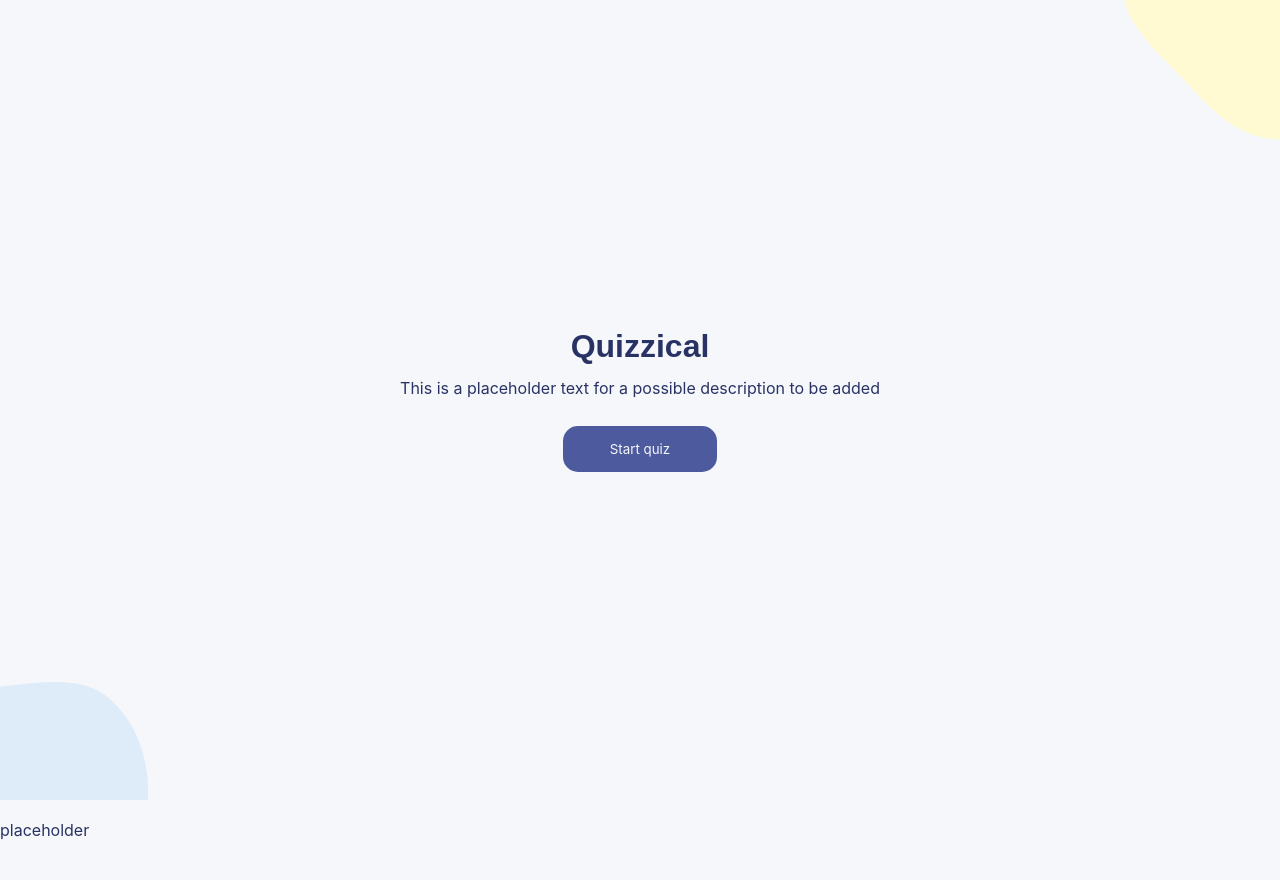
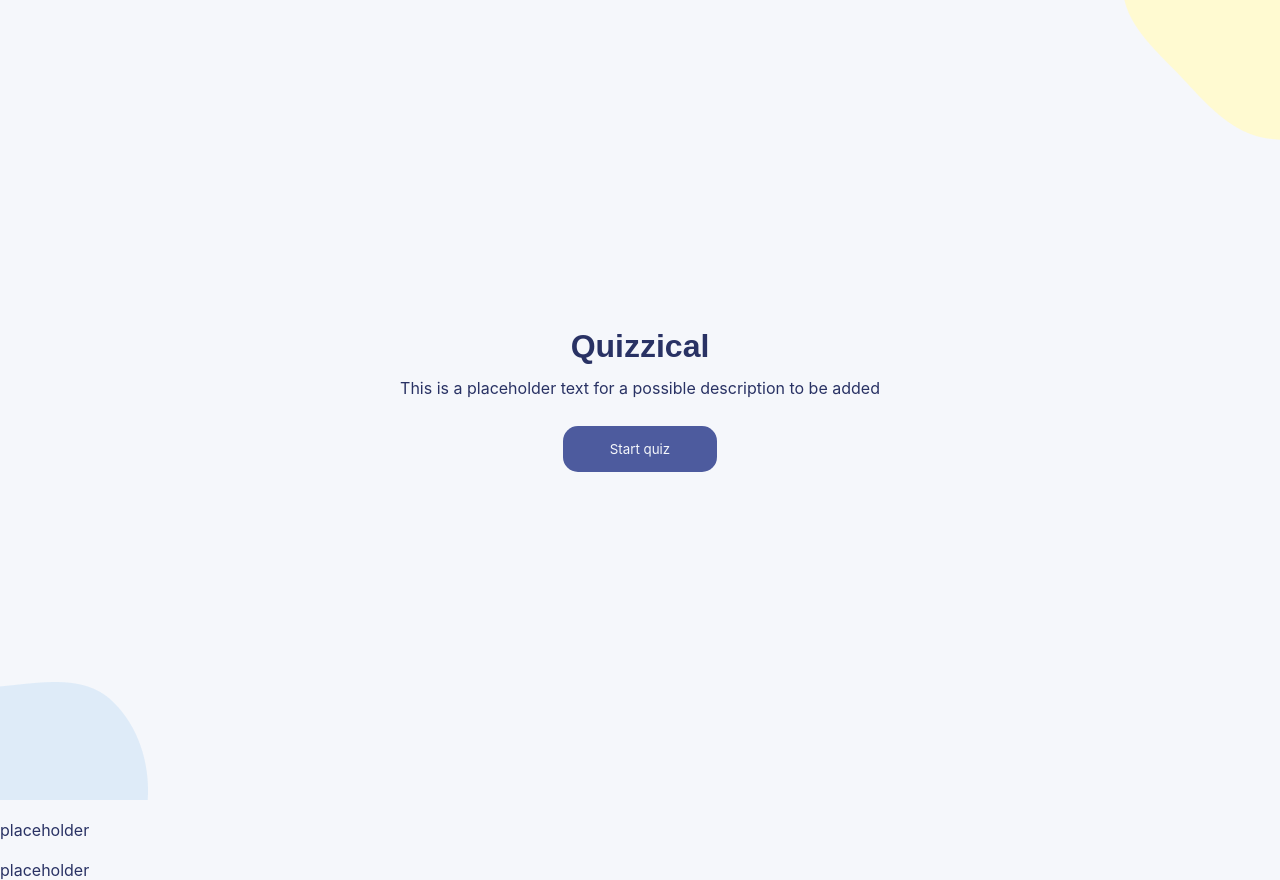
Before and after one commit to priegelsdev/Quiz-app, a React (Vite) app: page / in a window 1280 px wide. Before the commit the page ends 840 px from the top, so only its background shows below. Built offline with nearby package versions, Linux system fonts and the light colour scheme; no server answers.

Commit message:
add comments to lay out what to do next

```diff
--- a/src/Answer.jsx
+++ b/src/Answer.jsx
@@ -1,9 +1,11 @@
-export default function Answers() {
+export default function Answers(props) {
 
   return (
     <div className="answer">
-
-    </div>
+    <h2 className="question-text">{props.question}</h2>
+    {/* add logic to make 4 questions appear at random positions */}
+    <span> { /*{props.correct_answer, props.incorrect.answers[0-2]}*/ } placeholder </span>
+  </div>
   )
 
 }
```
Also changed, not shown: src/App.jsx (+10 -0 lines).
